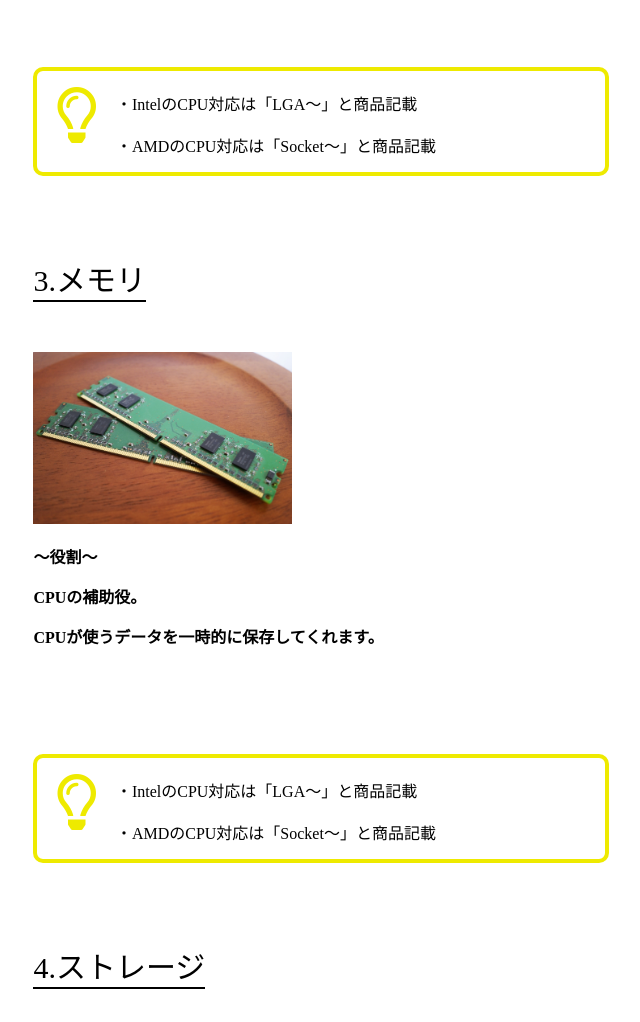
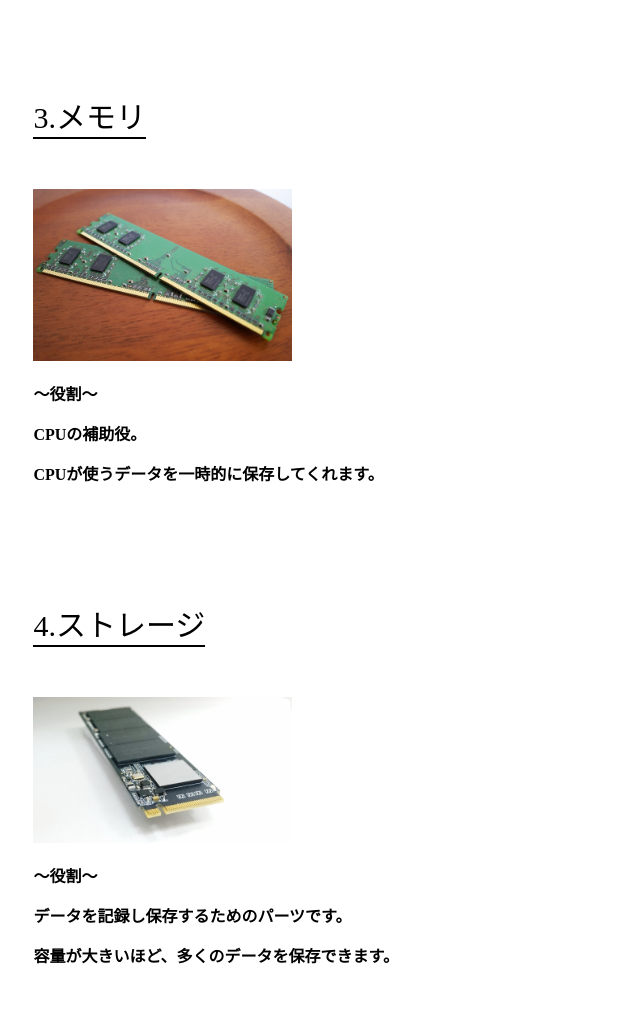
Before and after one commit to S-Hme/How-to-make-PC-parts, a plain HTML site: page index.html in a window 1280 px wide. Shown: the part 2155-3177 px from the top of the page, without its empty margins (181-821 px from the left). Drawn offline with Linux system fonts and the light colour scheme.

Commit message:
Update index.html

```diff
--- a/index.html
+++ b/index.html
@@ -118,7 +118,7 @@
                             <p>お互いのスペックが釣り合っていない場合、</p>
                             <p>スペックが高い方のパーツが処理能力を発揮しきれずに宝の持ち腐れとなってしまいます。</p>
                         </div>
-                        <div class = "tips">
+                        <!--<div class = "tips">
                             <p><i class="far fa-lightbulb"></i>
                                 <div>・IntelのCPU対応は「LGA～」と商品記載<br>
                                     <br>
@@ -127,7 +127,7 @@
 
 
                             </p>
-                        </div>
+                        </div>-->
 
 
                     </div>
@@ -148,7 +148,7 @@
                             <p>CPUの補助役。</p>
                             <p>CPUが使うデータを一時的に保存してくれます。</p>
                         </div>
-                        <div class = "tips">
+                        <!--<div class = "tips">
                             <p><i class="far fa-lightbulb"></i>
                                 <div>・IntelのCPU対応は「LGA～」と商品記載<br>
                                     <br>
@@ -157,7 +157,7 @@
 
 
                             </p>
-                        </div>
+                        </div>-->
 
 
 
@@ -274,7 +274,7 @@
                             <p>全てのパーツに電力を供給するパーツ。</p>
                             <p></p>
                         </div>
-                        <div class = "tips">
+                        <!--<div class = "tips">
                             <p><i class="far fa-lightbulb"></i>
                                 <div>・IntelのCPU対応は「LGA～」と商品記載<br>
                                     <br>
@@ -283,7 +283,7 @@
 
 
                             </p>
-                        </div>
+                        </div>-->
 
 
                     </div>
```
